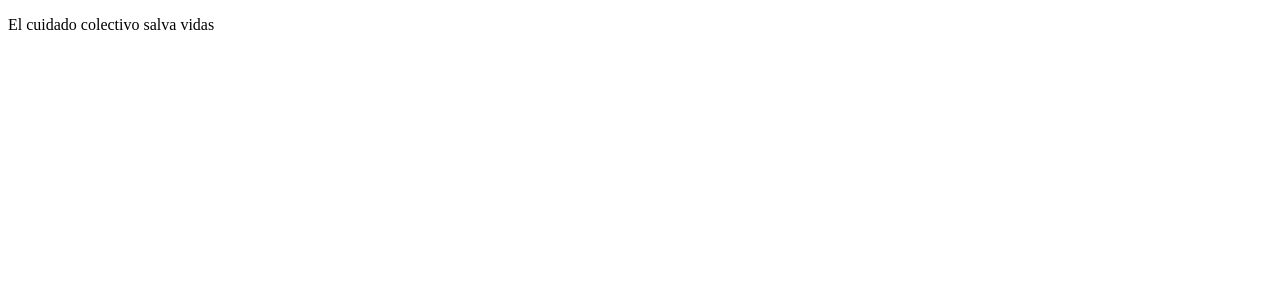
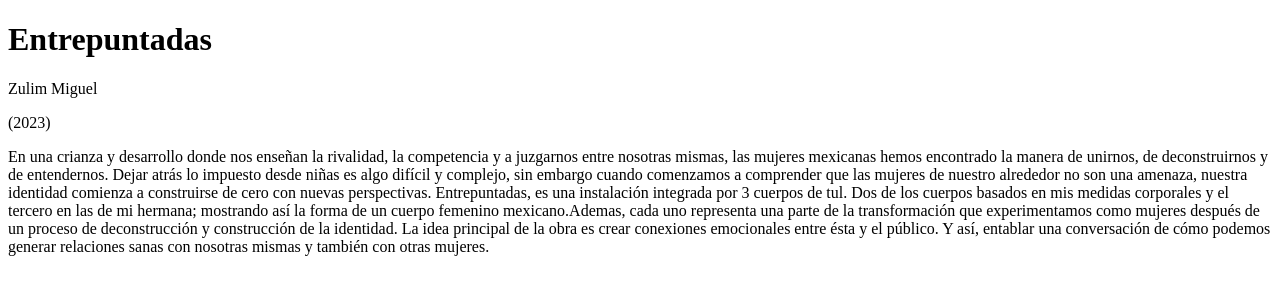
Before and after one commit to zulimMiguel/Entrepuntadas, a plain HTML site: page index.html in a window 1280 px wide. Drawn offline with Linux system fonts and the light colour scheme.

Commit message:
Entrepuntadas

```diff
--- a/index.html
+++ b/index.html
@@ -8,6 +8,13 @@
     </head>
 
     <body>
-<p>El cuidado colectivo salva vidas</p>
+<h1>Entrepuntadas</h1>
+<p> Zulim Miguel</p>
+<p>(2023)</p>
+<p>En una crianza y desarrollo donde nos enseñan la rivalidad, la competencia y a juzgarnos entre nosotras mismas, las mujeres mexicanas hemos encontrado la manera de unirnos, de deconstruirnos y de entendernos.
+    Dejar atrás lo impuesto desde niñas es algo difícil y complejo, sin embargo cuando comenzamos a comprender que las mujeres de nuestro alrededor no son una amenaza, nuestra identidad comienza a construirse de cero con nuevas perspectivas.
+    Entrepuntadas, es una instalación integrada por 3 cuerpos de tul. Dos de los cuerpos basados en mis medidas corporales y el tercero en las de mi hermana; mostrando así la forma de un cuerpo femenino mexicano.Ademas, cada uno representa una parte de la transformación que experimentamos como mujeres después de un proceso de deconstrucción y construcción de la identidad.
+    La idea principal de la obra es crear conexiones emocionales entre ésta y el público. Y así,  entablar una conversación de cómo podemos generar relaciones sanas con nosotras mismas y también con otras mujeres.
+    </p>
     </body>
 </html>
```
